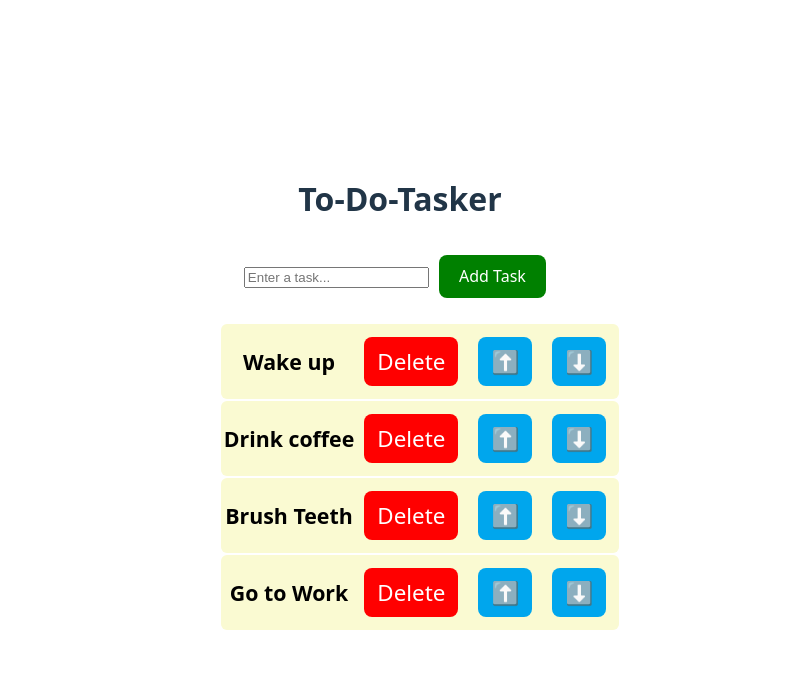
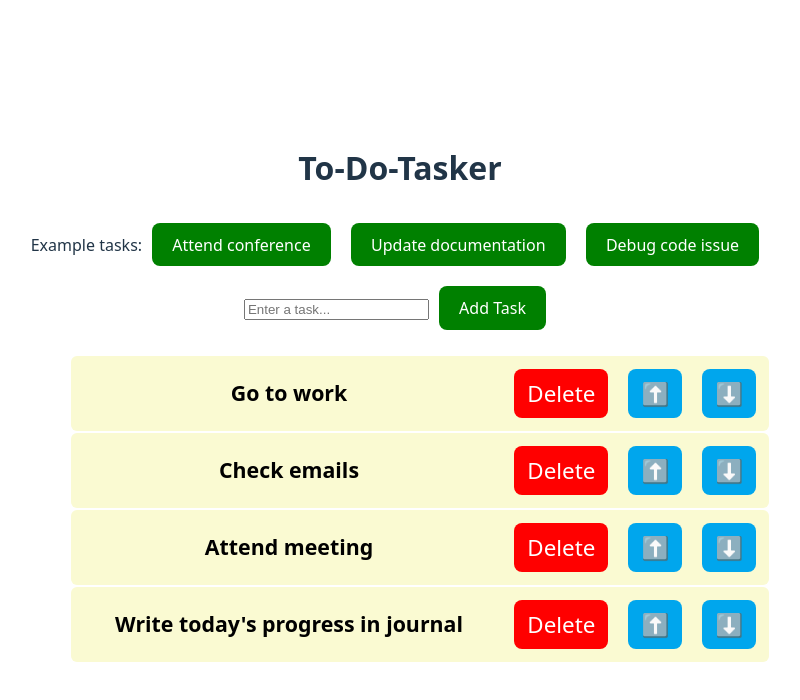
Before and after one commit to andriesvdw1/Todo-Tasks-App, a React (Vite) app in the folder todo-tasker/: page / in a window 1280 px wide. Shown: the top 700 px of the page, without its empty margins (240-1040 px from the left). Built offline with nearby package versions, Linux system fonts and the light colour scheme.

Commit message:
Add buttons that add recommended tasks to the task list

```diff
--- a/todo-tasker/src/components/ToDoList/ToDoList.jsx
+++ b/todo-tasker/src/components/ToDoList/ToDoList.jsx
@@ -1,8 +1,13 @@
 import React, {useState} from 'react'
 import './ToDoList.css'
 function ToDoList() {
-    const [tasks, setTasks] = useState(["Wake up", "Drink coffee", "Brush Teeth","Go to Work"]);
+    const [tasks, setTasks] = useState(["Go to work", "Check emails", "Attend meeting","Write today's progress in journal"]);
     const [newTask, setNewTask] = useState("");
+
+    function handleExampleTaskClick(task) {
+        setTasks(t => [...t, task]);
+        setNewTask('');
+      }
 
     function handleInputChange(event){
         setNewTask(event.target.value);
@@ -41,6 +46,12 @@ function ToDoList() {
         <h1>To-Do-Tasker</h1>
 
         <div>
+            Example tasks:
+            <button className='add-button' onClick={() => handleExampleTaskClick('Attend conference')}>Attend conference</button>
+            <button className='add-button' onClick={() => handleExampleTaskClick('Update documentation')}>Update documentation</button>
+            <button className='add-button' onClick={() => handleExampleTaskClick('Debug code issue')}>Debug code issue</button>
+        </div>
+        <div>
             <input type="text" placeholder='Enter a task...' value={newTask} onChange={handleInputChange} />
             <button className='add-button' onClick={addTask}>Add Task</button>
         </div>
```
